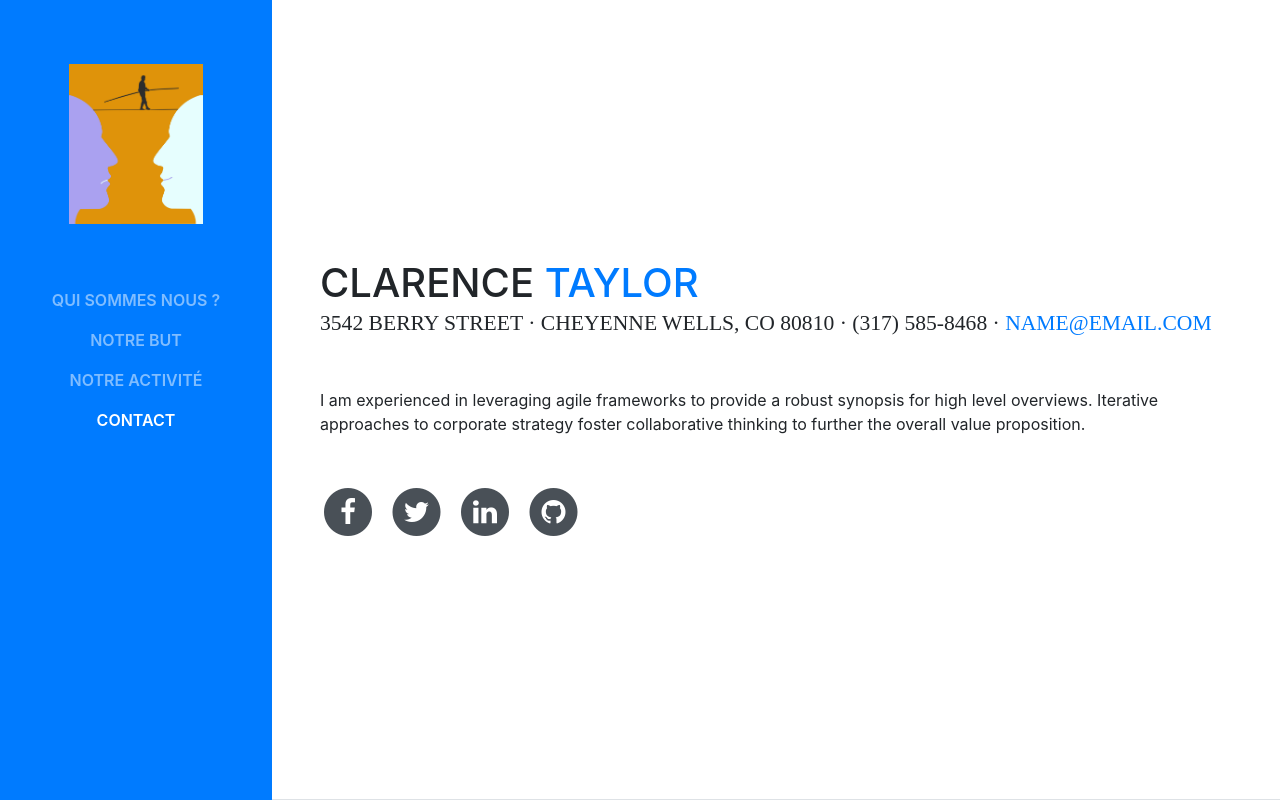
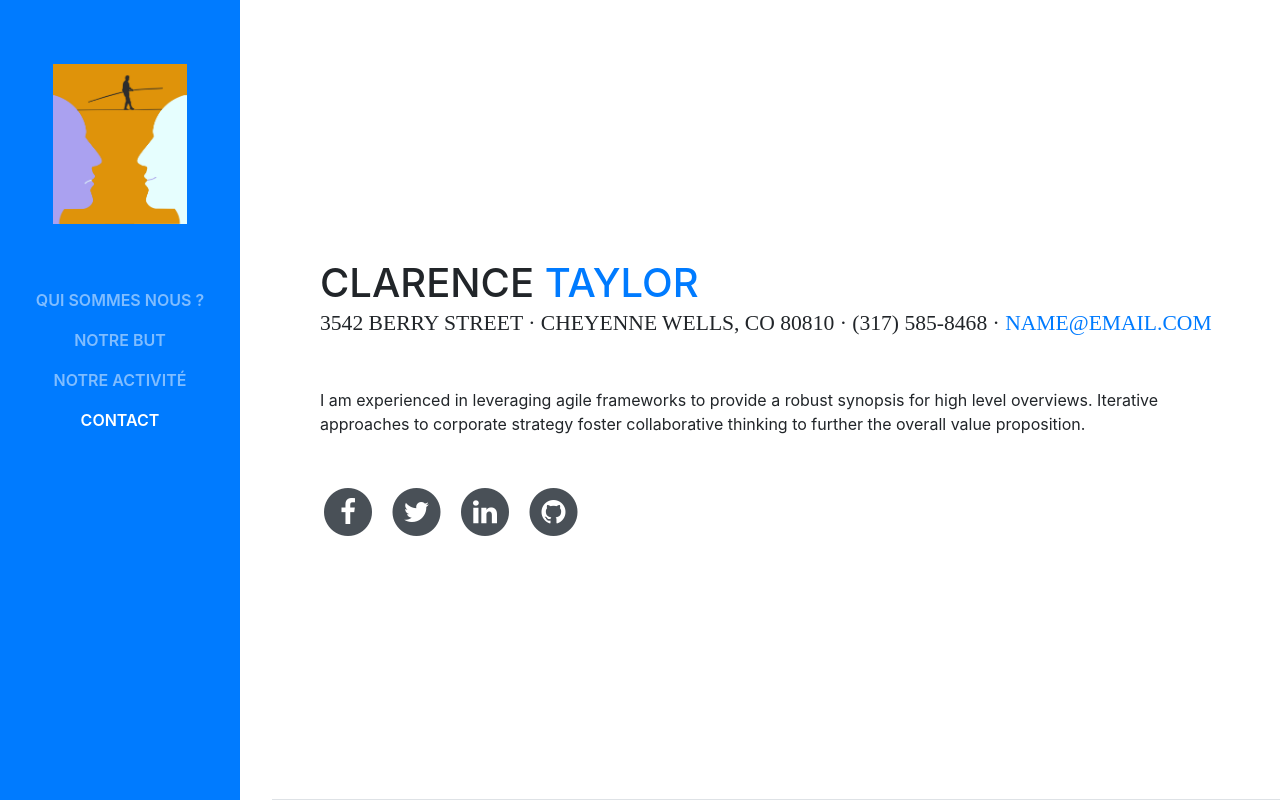
Before and after one commit to Adridor/becode-AHOD, a website with bundled scripts: page index.html in a window 1280 px wide. Shown: the top 800 px of the page. Built offline with nearby package versions, Linux system fonts and the light colour scheme; a web font is replaced by a local one.

Commit message:
Reduce width navbar

```diff
--- a/css/resume.css
+++ b/css/resume.css
@@ -72,7 +72,7 @@ h2 {
     left: 0;
     display: flex;
     flex-direction: column;
-    width: 17rem;
+    width: 15rem;
     height: 100vh;
   }
   #sideNav .navbar-brand {
```
